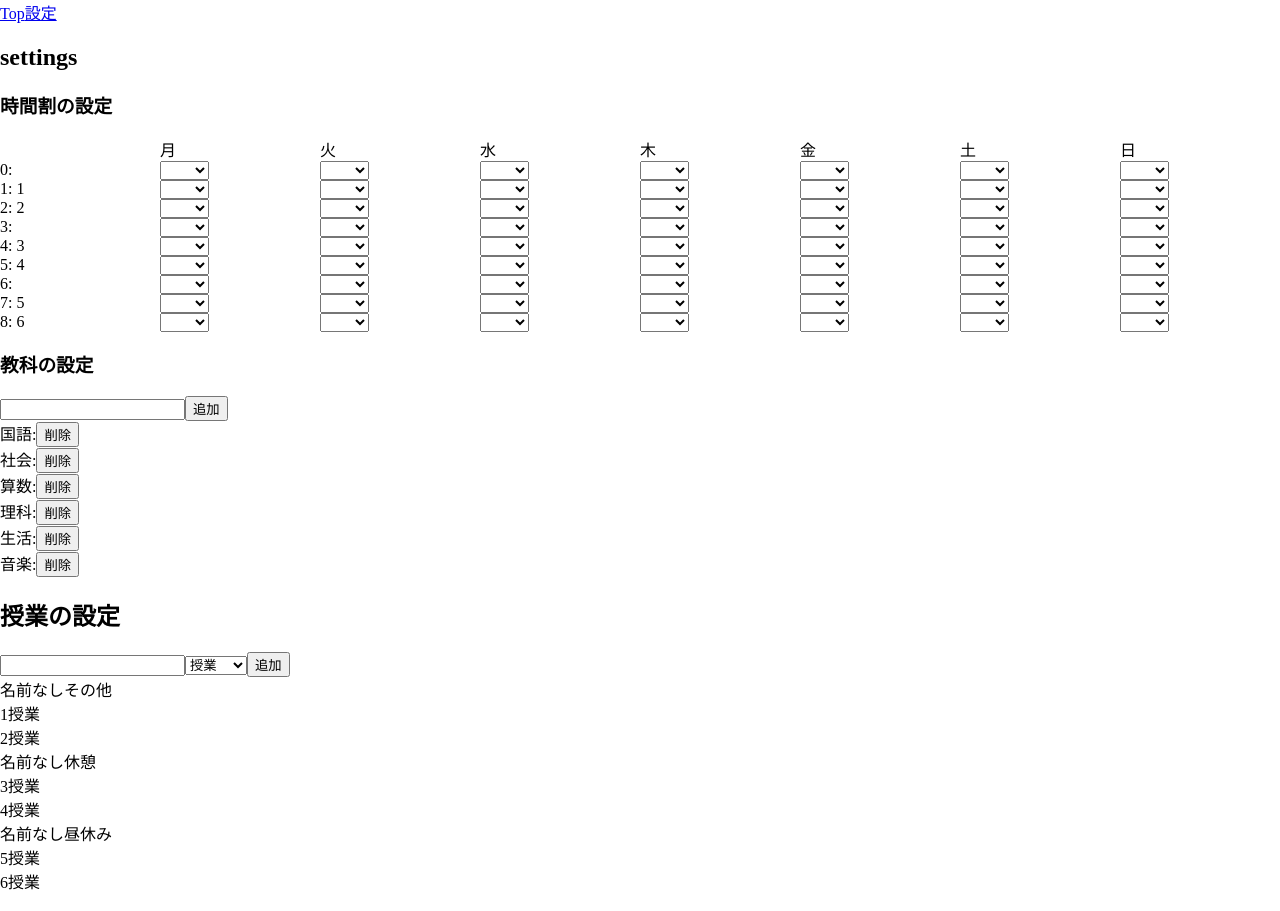
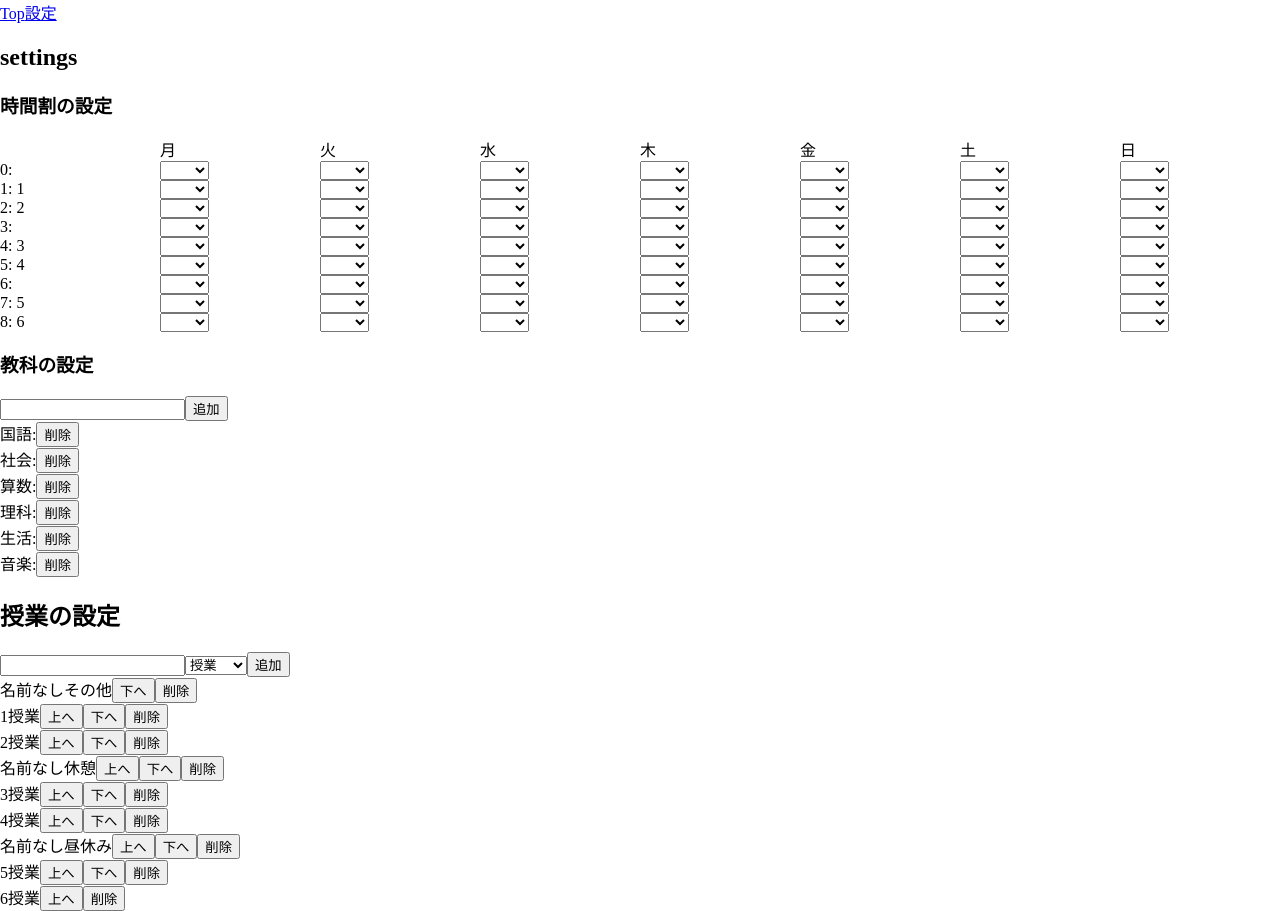
Before and after one commit to ryo4004/school-timetable, a React (Vite) app: page /settings in a window 1280 px wide. Built offline with nearby package versions, Linux system fonts and the light colour scheme.

Commit message:
授業の順番を入れ替えられるようにする

```diff
--- a/src/features/settings/ClassesSettings.tsx
+++ b/src/features/settings/ClassesSettings.tsx
@@ -2,6 +2,7 @@ import { useState } from 'react'
 import { useConfigStore } from '../../stores/configs'
 import { getUniqueId } from '../../utilities/getUniqueId'
 import { CLASS_TYPES, CLASS_TYPE_ORDER } from '../../types'
+import { replaceElements } from '../../utilities/replaceElements'
 
 export const ClassesSettings = () => {
   const [classesInput, setClassesInput] = useState('')
@@ -35,11 +36,48 @@ export const ClassesSettings = () => {
         追加
       </button>
       <div>
-        {config.classes.map((classItem) => {
+        {config.classes.map((classItem, index) => {
           return (
             <div key={classItem.id}>
               {classItem.name ? classItem.name : '名前なし'}
               {CLASS_TYPES[classItem.type]}
+              {index > 0 && (
+                <button
+                  onClick={() => {
+                    const newClasses = replaceElements(
+                      config.classes,
+                      index - 1,
+                      index,
+                    )
+                    updateClasses(newClasses)
+                  }}
+                >
+                  上へ
+                </button>
+              )}
+              {index < config.classes.length - 1 && (
+                <button
+                  onClick={() => {
+                    const newClasses = replaceElements(
+                      config.classes,
+                      index + 1,
+                      index,
+                    )
+                    updateClasses(newClasses)
+                  }}
+                >
+                  下へ
+                </button>
+              )}
+              <button
+                onClick={() => {
+                  updateClasses(
+                    config.classes.filter((item) => item.id !== classItem.id),
+                  )
+                }}
+              >
+                削除
+              </button>
             </div>
           )
         })}
--- /dev/null
+++ b/src/utilities/replaceElements.ts
@@ -0,0 +1,16 @@
+export const replaceElements = <T>(
+  array: T[], // 入れ替える配列
+  targetIndex: number, // 入れ替えたいindex
+  sourceIndex: number, // 入れ替え対象のindex
+) => {
+  return array.reduce((acc, current, currentIndex, originalArray) => {
+    return [
+      ...acc,
+      currentIndex === targetIndex
+        ? originalArray[sourceIndex]
+        : currentIndex === sourceIndex
+          ? originalArray[targetIndex]
+          : current,
+    ]
+  }, [] as T[])
+}
```
